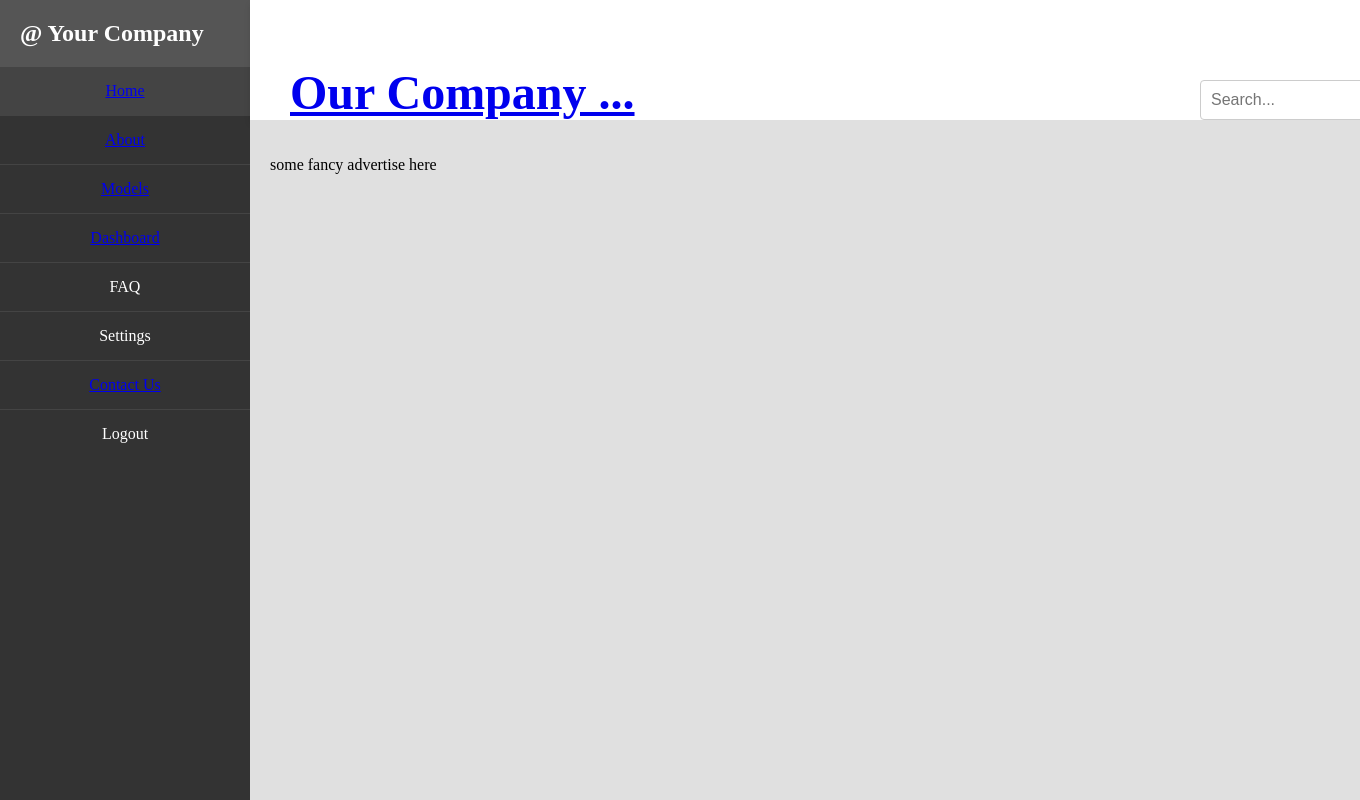
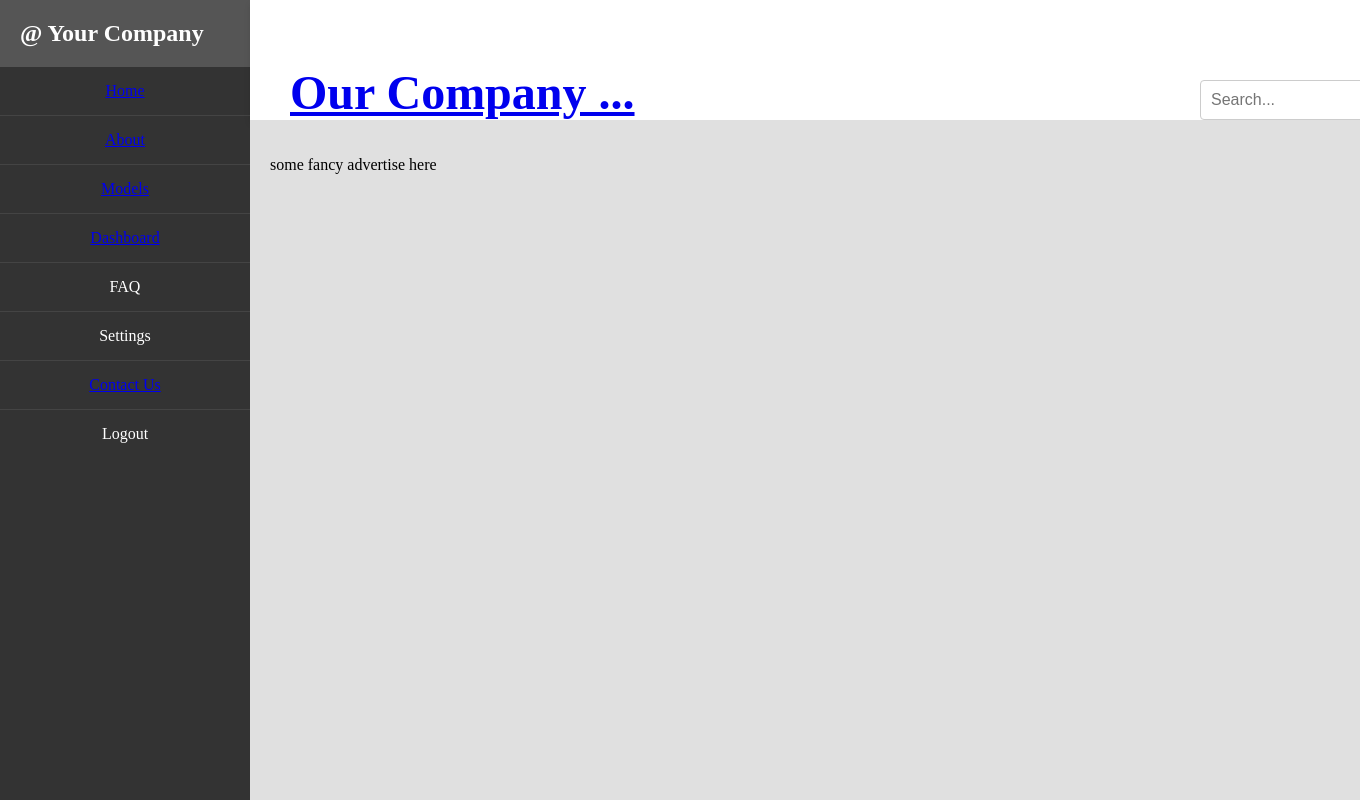
Before and after one commit to onsiri/blog, a Django app: template templates/home.html in a window 1360 px wide, with the pointer over the restyled element; the page is wider, and only the part inside the window is pictured. Run offline with Django 5.2, Linux system fonts and the light colour scheme; the template is opened without the code that fills it, so the values that code supplies are empty; some web fonts are replaced.

Commit message:
chagne in setting for heruko

```diff
--- a/static/css/base.css
+++ b/static/css/base.css
@@ -47,9 +47,7 @@
     border-bottom: none;
 }
 
-.sidebar-menu li:hover {
-    background-color: #444;
-}
+
 
 /* Divided bar styles */
 .divided-bar {
```
